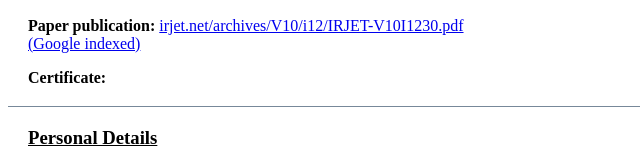
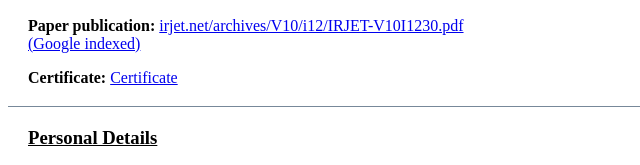
Before and after one commit to RohitKarmakar/myresume, a plain HTML site: page index.html in a window 1280 px wide. Shown: the part 962-1127 px from the top of the page, 0-640 px from the left. Drawn offline with Linux system fonts and the light colour scheme.

Commit message:
index.html

```diff
--- a/index.html
+++ b/index.html
@@ -79,7 +79,7 @@
             <a href="https://www.google.com/search?q=Synopsis+of+Facial+Emotion+Recognition+to+Emoji+Conversion&rlz=1C1YTUH_enIN1120IN1120&oq=Synopsis+of+Facial+Emotion+Recognition+to+Emoji+Conversion&gs_lcrp=EgZjaHJvbWUqBggAEEUYOzIGCAAQRRg70gEINDk2NmowajeoAgCwAgA&sourceid=chrome&ie=UTF-8">(Google indexed)</a>
         </p>
         <p><b>Certificate:</b>
-
+        <a href="IRJET- Rohit Karmakar.jpg">Certificate</a>
         </p>
     </div>
 
```
